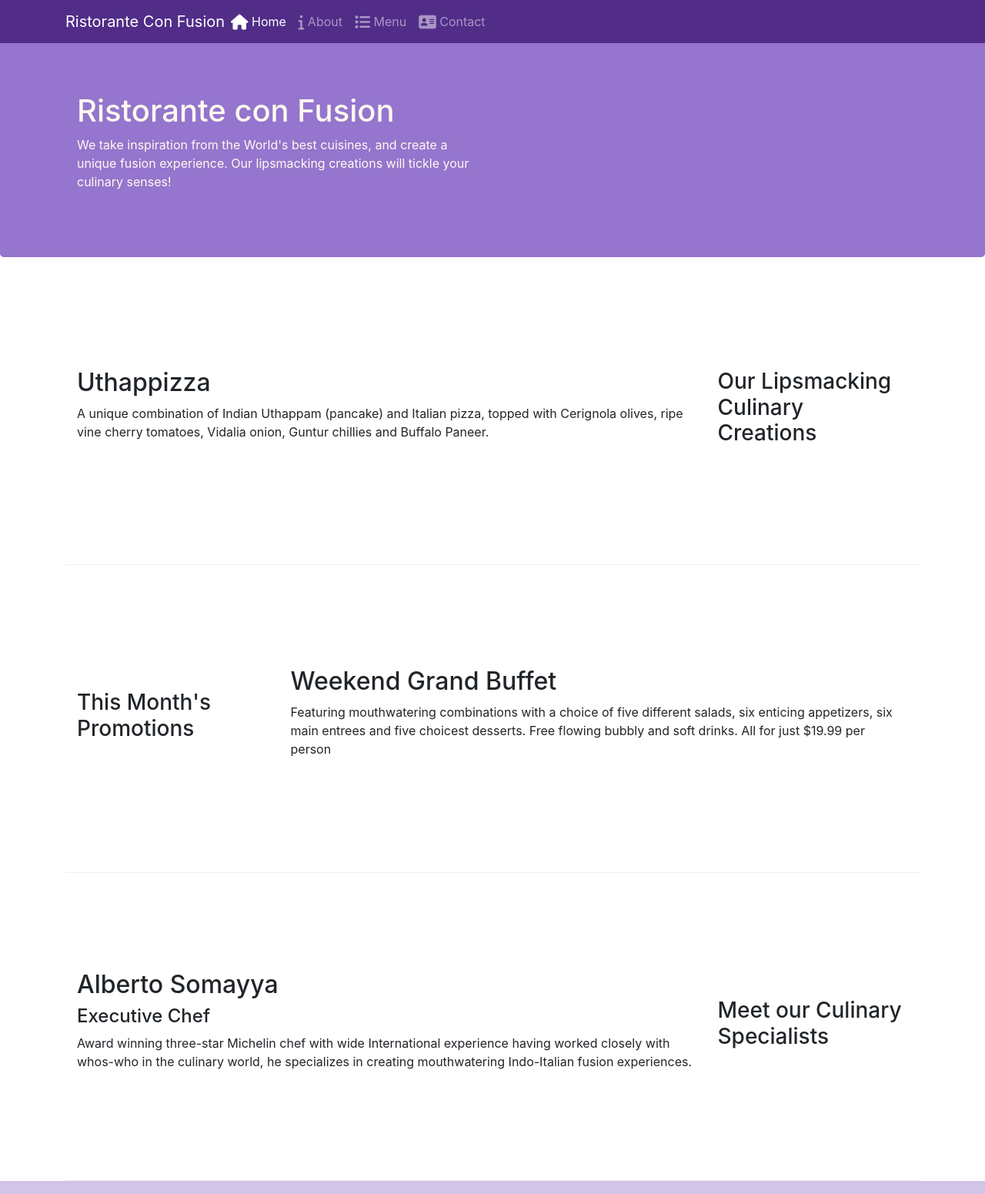
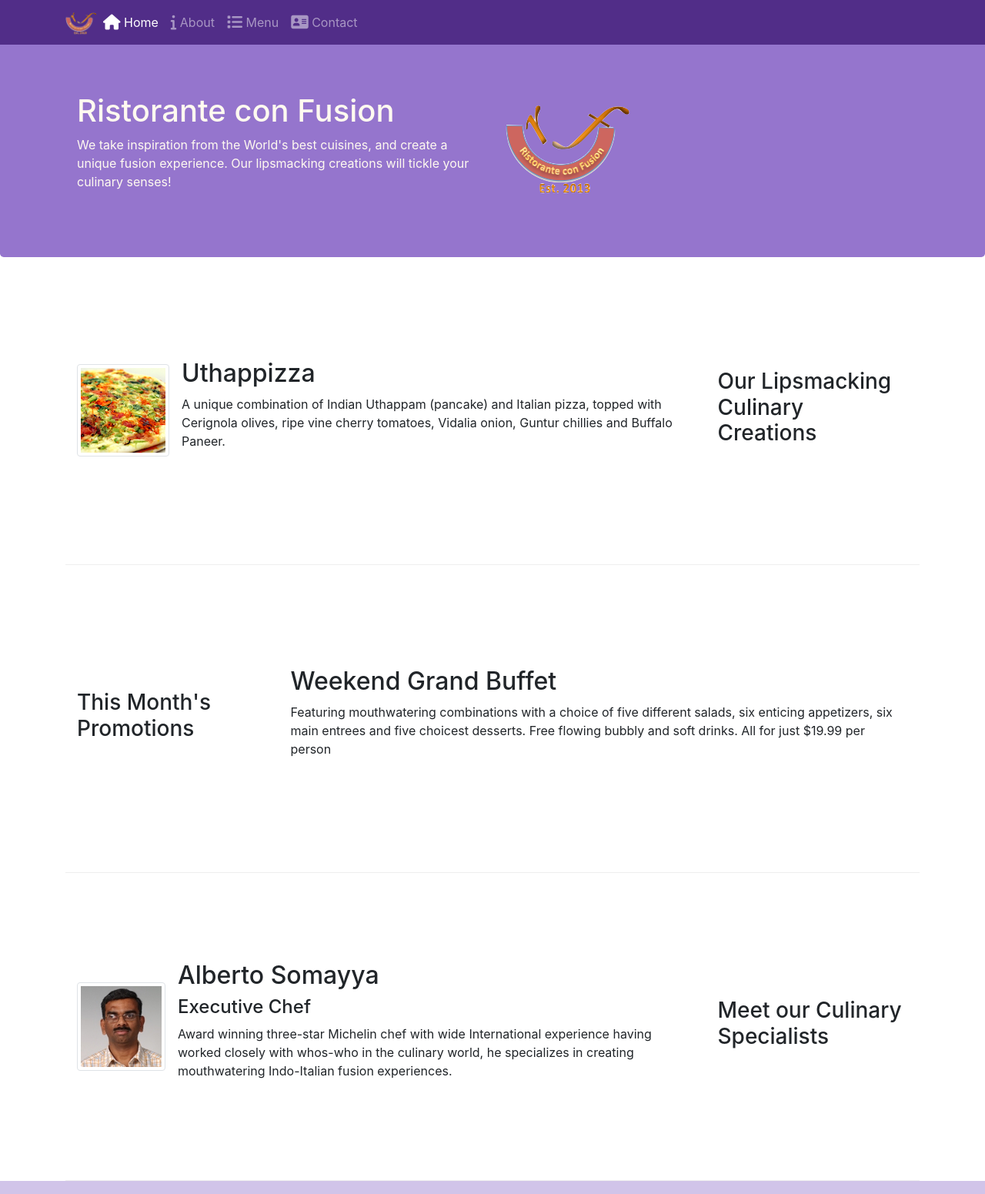
Before and after one commit to aparnasg1/bootstrap4, a plain HTML site: page index.html in a window 1280 px wide. Shown: the top 1551 px of the page at 77% size. Drawn offline with nearby package versions, Linux system fonts and the light colour scheme.

Commit message:
Images and Media

```diff
--- a/index.html
+++ b/index.html
@@ -21,7 +21,7 @@
             <button class="navbar-toggler" type="button" data-toggle="collapse" data-target="#Navbar">
                 <span class="navbar-toggler-icon"></span>
             </button>
-            <a class="navbar-brand mr-auto" href="#">Ristorante Con Fusion</a>
+            <a class="navbar-brand mr-auto" href="#"><img src="img/logo.png" height="30" width="41"></a>
             <div class="collapse navbar-collapse" id="Navbar">
                 <ul class="navbar-nav mr-auto">
                     <li class="nav-item active"><a class="nav-link" href="#"><span class="fa fa-home fa-lg"></span> Home</a></li>
@@ -41,7 +41,8 @@
                     <h1>Ristorante con Fusion</h1>
                     <p>We take inspiration from the World's best cuisines, and create a unique fusion experience. Our lipsmacking creations will tickle your culinary senses!</p>
                 </div>
-                <div class="col-12 col-sm">
+                <div class="col-12 col-sm align-self-center">
+                    <img src="img/logo.png" class="img-fluid">
                 </div>
             </div>
         </div>
@@ -53,8 +54,18 @@
                 <h3>Our Lipsmacking Culinary Creations</h3>
             </div>
             <div class="col col-sm order-sm-first col-md">
-                <h2>Uthappizza</h2>
-                <p class="d-none d-sm-block">A unique combination of Indian Uthappam (pancake) and Italian pizza, topped with Cerignola olives, ripe vine cherry tomatoes, Vidalia onion, Guntur chillies and Buffalo Paneer.</p>
+                <div class="media">
+                    <img class="d-flex mr-3 img-thumbnail align-self-center"
+                            src="img/uthappizza.png" alt="Uthappizza">
+                    <div class="media-body">
+                        <h2 class="mt-0">Uthappizza</h2>
+                        <p class="d-none d-sm-block">A unique combination of Indian Uthappam (pancake) and
+                            Italian pizza, topped with Cerignola olives, ripe vine
+                            cherry tomatoes, Vidalia onion, Guntur chillies and
+                            Buffalo Paneer.</p>
+                    </div>
+                </div>
+
             </div>
         </div>
 
@@ -74,9 +85,20 @@
                 <h3>Meet our Culinary Specialists</h3>
             </div>
             <div class="col col-sm order-sm-first col-md">
-                <h2>Alberto Somayya</h2>
-                <h4>Executive Chef</h4>
-                <p class="d-none d-sm-block">Award winning three-star Michelin chef with wide International experience having worked closely with whos-who in the culinary world, he specializes in creating mouthwatering Indo-Italian fusion experiences. </p>
+                <div class="media">
+                    <img class="d-flex mr-3 img-thumbnail align-self-center"
+                            src="img/alberto.png" alt="Alberto Somayya">
+                    <div class="media-body">
+                        <h2 class="mt-0">Alberto Somayya</h2>
+                        <h4>Executive Chef</h4>
+                        <p class="d-none d-sm-block">Award winning three-star Michelin chef with wide
+                            International experience having worked closely with
+                            whos-who in the culinary world, he specializes in
+                            creating mouthwatering Indo-Italian fusion experiences.
+                            </p>
+                    </div>
+                </div>
+
             </div>
         </div>
     </div>
```
Also changed, not shown: aboutus.html (+3 -2 lines), contactus.html (+3 -2 lines), img/alberto.png (added), img/buffet.png (added), img/logo.png (added), img/uthappizza.png (added), 1 other file.
